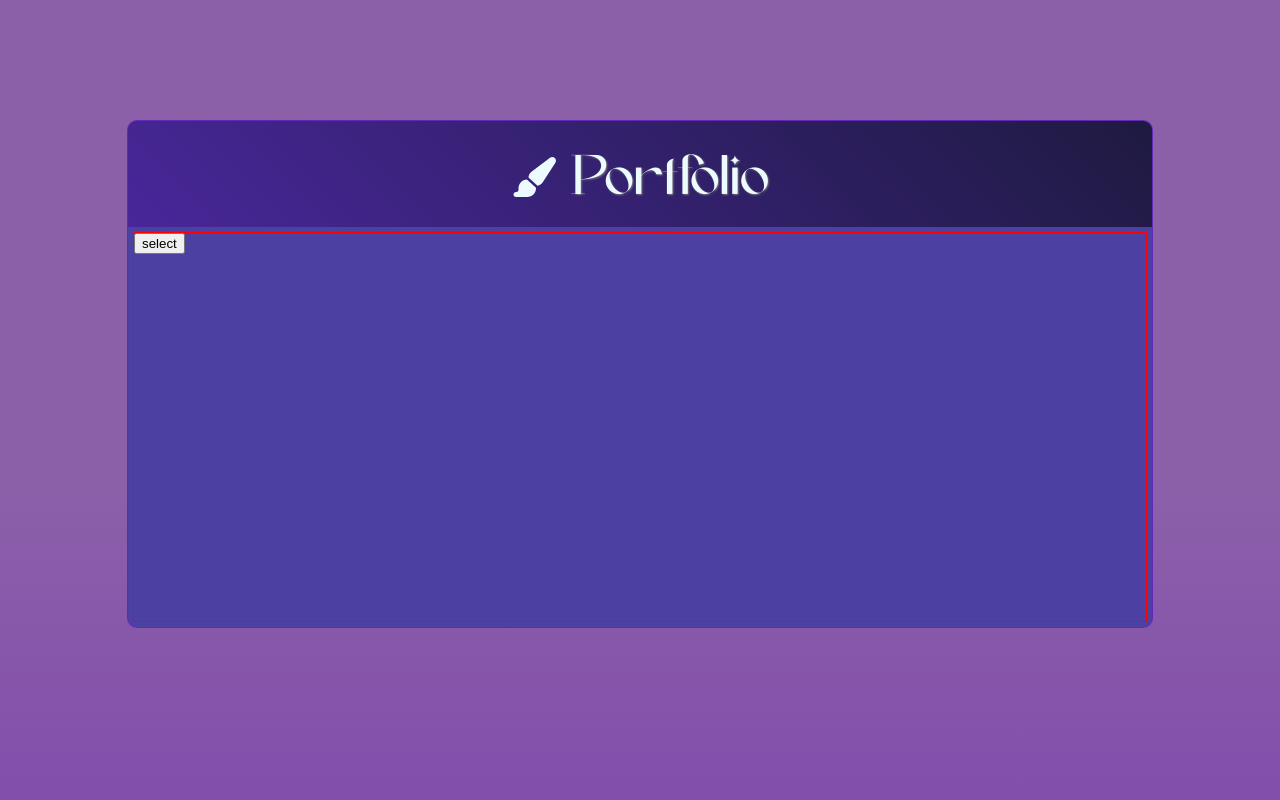
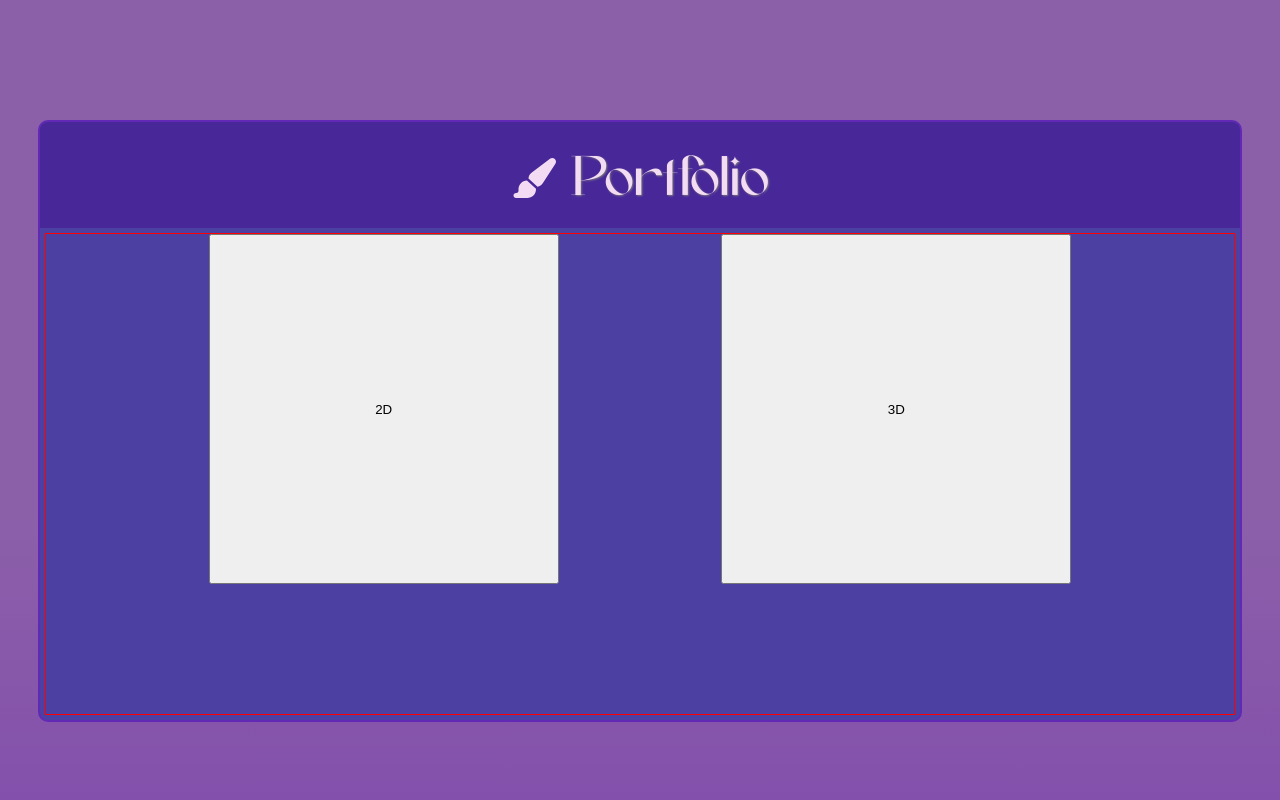
Before and after one commit to KelvinCrepaldi/ninamartinho, a React (Create React App) app: page / in a window 1280 px wide. Shown: the part 540-1340 px from the top of the page. Built offline with nearby package versions, Linux system fonts and the light colour scheme.

Commit message:
feat: resize containers

```diff
--- a/src/components/Portfolio/index.jsx
+++ b/src/components/Portfolio/index.jsx
@@ -5,7 +5,7 @@ import { FontAwesomeIcon } from "@fortawesome/react-fontawesome";
 import { faPaintBrush } from "@fortawesome/free-solid-svg-icons";
 
 import SectionContainer from "components/SectionContainer";
-import { PortfolioSelection } from "./portfolio.styles";
+import { PortfolioSelection, PortfolioButton } from "./portfolio.styles";
 import projects from "../../database/projects.json";
 
 const Portfolio = () => {
@@ -22,8 +22,9 @@ const Portfolio = () => {
 
       <PortfolioSelection>
         {!showSelection ? (
-          <div>
-            <button onClick={handleSelection}>select</button>
+          <div className="portfolio-type">
+            <PortfolioButton onClick={handleSelection}>2D</PortfolioButton>
+            <PortfolioButton onClick={handleSelection}>3D</PortfolioButton>
           </div>
         ) : (
           <div>
--- a/src/components/Portfolio/portfolio.styles.jsx
+++ b/src/components/Portfolio/portfolio.styles.jsx
@@ -3,9 +3,27 @@ import styled from "styled-components";
 export const PortfolioSelection = styled.div`
   display: flex;
   flex-wrap: wrap;
+  justify-content: space-evenly;
+  align-items: center;
 
   height: 100%;
   box-sizing: border-box;
 
   border: 1px solid red;
+  .portfolio-type {
+    width: 100%;
+    display: flex;
+    justify-content: space-evenly;
+    width: 100%;
+    height: 60vh;
+  }
 `;
+
+export const PortfolioButton = styled.button`
+  max-width: 350px;
+  max-height: 350px;
+  min-width: 150px;
+  min-height: 150px;
+  width: 100%;
+  height: 100%;
+`;
--- a/src/components/SectionContainer/SectionContainer.styles.jsx
+++ b/src/components/SectionContainer/SectionContainer.styles.jsx
@@ -4,16 +4,18 @@ import { Element } from "react-scroll";
 export const Container = styled(Element)`
   margin: 60vh auto;
 
-  max-width: 1024px;
+  max-width: 1200px;
   width: 100%;
   min-height: 400px;
   border-radius: 10px;
   overflow: hidden;
 
-  border: 1px solid #8400db60;
-  background: #4c41a2;
-  backdrop-filter: blur(5px);
-  -webkit-backdrop-filter: blur(5px);
+  border: 2px solid #8400db60;
+  background: var(--purple-strong);
+  color: var(--purple-light);
+
+  //backdrop-filter: blur(5px);
+  //-webkit-backdrop-filter: blur(5px);
 
   .container-title {
     display: flex;
@@ -23,20 +25,13 @@ export const Container = styled(Element)`
 
     padding: 30px 15px 20px;
 
-    background: linear-gradient(
-      45deg,
-      rgba(66, 0, 141, 0.4) 0%,
-      rgba(0, 0, 0, 0.6) 100%
-    );
-
-    h1 {
-    }
+    background: rgba(66, 0, 141, 0.4);
   }
 
   .container-content {
     padding: 5px;
     width: 100%;
-    height: 400px;
+    min-height: 50vh;
     box-sizing: border-box;
   }
 
--- a/src/pages/Home/Home.styles.jsx
+++ b/src/pages/Home/Home.styles.jsx
@@ -2,10 +2,9 @@ import styled from "styled-components";
 
 export const HomeContainer = styled.div`
   margin: 100px auto;
-  padding: 0px 20px;
   padding-bottom: 30px;
   width: 100%;
-  max-width: 1100px;
+
   box-sizing: border-box;
   min-height: calc(100vh - 150px);
 
```
